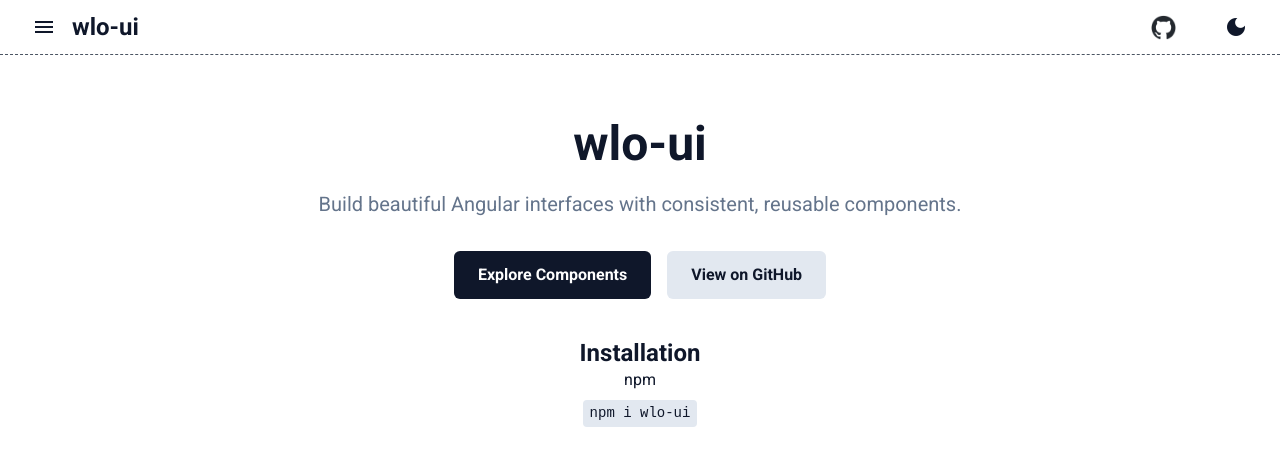
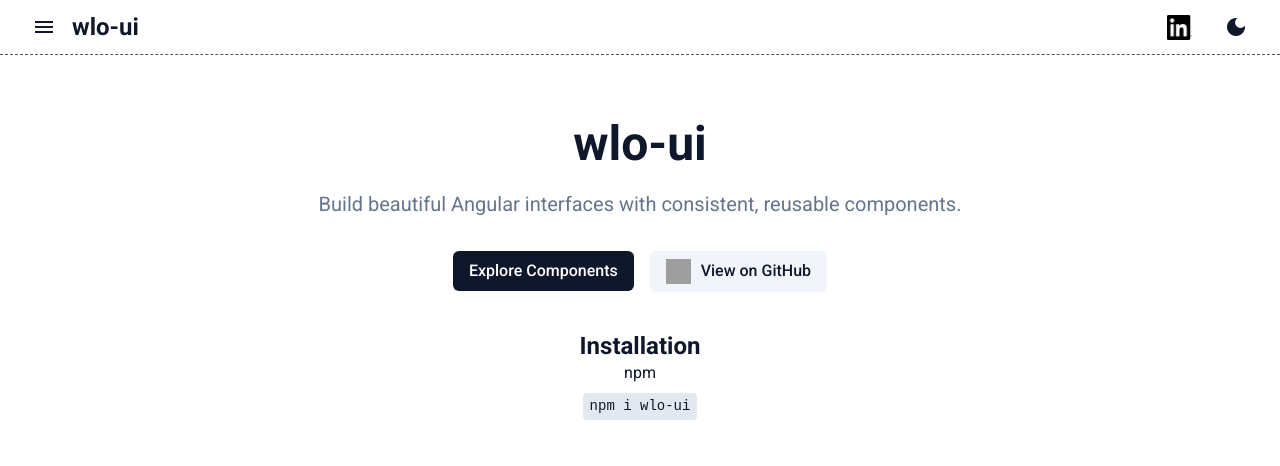
Before and after one commit to willian-leal/wlo-ui-workspace, an Angular app: page /home in a window 1280 px wide. Shown: the top 466 px of the page. Built offline with nearby package versions, Linux system fonts and the light colour scheme; grey boxes are pictures that could not be loaded.

Commit message:
Update button icons and enhance home component layout for better dark mode support

```diff
--- a/projects/wlo-ui-demo/src/app/layout/layout.component.html
+++ b/projects/wlo-ui-demo/src/app/layout/layout.component.html
@@ -13,7 +13,7 @@
             type="button"
             variant="ghost"
             href="https://www.linkedin.com/in/willian-leal-de-oliveira-0aab05192/?original_referer=https%3A%2F%2Fwww%2Egoogle%2Ecom%2F&originalSubdomain=br"
-            [iconSrc]="isDarkMode ? 'assets/github-mark-white.png' : 'assets/github-mark.png'"
+            [iconSrc]="isDarkMode ? 'assets/InBug-White.png' : 'assets/InBug-Black.png'"
           ></wlo-button>
           <wlo-button
             variant="ghost"
--- a/projects/wlo-ui-demo/src/app/layout/layout.component.scss
+++ b/projects/wlo-ui-demo/src/app/layout/layout.component.scss
@@ -16,7 +16,6 @@
 .icons-right-side {
     display: flex;
     align-items: center;
-    gap: 1rem;
 }
 
 .icons-left-side {
--- a/projects/wlo-ui-demo/src/app/pages/home/home.component.html
+++ b/projects/wlo-ui-demo/src/app/pages/home/home.component.html
@@ -4,8 +4,14 @@
       <p class="home__subtitle">Build beautiful Angular interfaces with consistent, reusable components.</p>
 
       <div class="home__actions">
-        <a routerLink="/wlo-components" class="home__btn">Explore Components</a>
-        <a href="https://github.com/willian-leal/wlo-ui-workspace/tree/master/projects/wlo-ui" target="_blank" class="home__btn secondary">View on GitHub</a>
+        <wlo-button variant="primary" routerLink="/wlo-components">Explore Components</wlo-button>
+          <wlo-button
+          variant="secondary"
+          [iconSrc]="isDarkMode ? '../../../assets/github-mark-white.png' : '../../../assets/github-mark-black.png'"
+          href="https://github.com/willian-leal/wlo-ui-workspace/tree/master/projects/wlo-ui"
+          target="_blank"
+          >View on GitHub
+        </wlo-button>
       </div>
     </div>
 
@@ -18,8 +24,5 @@
 
     <div class="tab-code installation">
       <wlo-typography variant="code" tag="code" text="npm i wlo-ui" />
-        <!-- <code>
-            <span>npx wlo-ui&#64;latest add button</span>
-        </code> -->
     </div>
 </section>
--- a/projects/wlo-ui-demo/src/app/pages/home/home.component.scss
+++ b/projects/wlo-ui-demo/src/app/pages/home/home.component.scss
@@ -22,25 +22,26 @@
     gap: 1rem;
     justify-content: center;
 
-    .home__btn {
-      padding: 0.75rem 1.5rem;
-      border-radius: $radius-md;
-      text-decoration: none;
-      font-weight: 600;
-      transition: all 0.3s ease;
-      background-color: var(--color-primary);
-      color: var(--color-button-text);
+    // .home__btn {
+    //   // padding: 0.75rem 1.5rem;
+    //   border-radius: $radius-md;
+    //   text-decoration: none;
+    //   font-weight: 600;
+    //   transition: all 0.3s ease;
+    //   background-color: var(--color-primary);
+    //   color: var(--color-button-text);
+    //   max-height: 64px;
 
-      &.secondary {
-        background-color: var(--color-border);
-        color: var(--color-text);
-      }
+    //   &.secondary {
+    //     background-color: var(--color-border);
+    //     color: var(--color-text);
+    //   }
 
-      &:hover {
-        background-color: var(--color-hover);
-        color: var(--color-text);
-      }
-    }
+    //   &:hover {
+    //     background-color: var(--color-hover);
+    //     color: var(--color-text);
+    //   }
+    // }
   }
 
   .section-subtitle {
--- a/projects/wlo-ui-demo/src/app/pages/home/home.component.ts
+++ b/projects/wlo-ui-demo/src/app/pages/home/home.component.ts
@@ -1,13 +1,21 @@
 import { Component } from '@angular/core';
-import { WloButtonComponent, WloTypographyComponent } from 'wlo-ui';
+import { WloTypographyComponent } from 'wlo-ui';
 import {MatTabsModule} from '@angular/material/tabs';
 import { RouterLink } from '@angular/router';
+import { WloUiModule } from "../../../../../wlo-ui/src/lib/wlo-ui.module";
+import { ThemeService } from '@wlo/theme/theme.service';
 
 @Component({
   standalone: true,
-  selector: 'app-home',
-  imports: [MatTabsModule, RouterLink, WloTypographyComponent],
+  imports: [MatTabsModule, RouterLink, WloTypographyComponent, WloUiModule],
   templateUrl: './home.component.html',
   styleUrls: ['./home.component.scss'],
 })
-export class HomeComponent {}
+export class HomeComponent {
+
+  constructor(private theme: ThemeService) {}
+
+  get isDarkMode(): boolean {
+    return this.theme.getTheme() === 'dark';
+  }
+}
--- a/projects/wlo-ui/src/lib/wlo-button/wlo-button.component.scss
+++ b/projects/wlo-ui/src/lib/wlo-button/wlo-button.component.scss
@@ -10,6 +10,7 @@
   cursor: pointer;
   transition: background-color 0.3s ease, color 0.3s ease;
   min-height: 40px;
+  text-decoration: none;
 
   // Botões principais
   &--primary, &--with-icon {
@@ -76,7 +77,7 @@
 
   // Botão só com ícone
   &--icon {
-    padding: $space-sm;
+    // padding: $space-xs;
     height: 2.5rem;
   }
 
@@ -89,6 +90,7 @@
   &--md {
     font-size: $font-size-md;
     padding: $space-sm $space-md;
+    max-height: 54px;
   }
 
   &--lg {
```
Also changed, not shown: projects/wlo-ui-demo/src/assets/InBug-Black.png (added), projects/wlo-ui-demo/src/assets/InBug-White.png (added).
